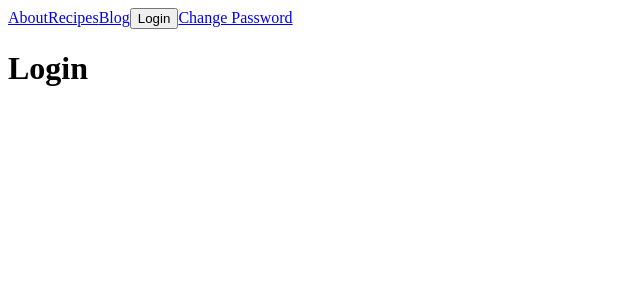
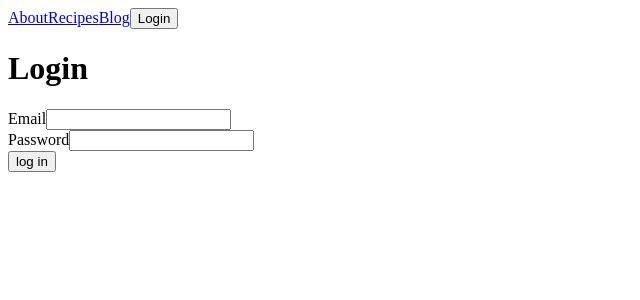
Before and after one commit to davidkerr766/T3A2-client, a React (Create React App) app: page /login in a window 1280 px wide. Shown: the top 300 px of the page, without its empty margins (0-640 px from the left). Built offline with nearby package versions, Linux system fonts and the light colour scheme; no server answers.

Commit message:
login working, still need to finish password change

```diff
--- a/src/components/Login.js
+++ b/src/components/Login.js
@@ -1,9 +1,38 @@
-import React from 'react'
+import React, { useState, useContext } from 'react'
+import { useHistory } from 'react-router-dom'
+import UserContext from '../context/UserContext'
+import api from '../api'
+
 
 const Login = () => {
+    const [email, setEmail] = useState()
+    const [password, setPassword] = useState()
+
+    const { setUserData } = useContext(UserContext)
+    const history = useHistory()
+
+    const submit = async (e) => {
+        e.preventDefault()
+        const loginDetails = {email, password}
+        const loginRes = await api.post("/users/login", loginDetails)
+        setUserData({
+            token: loginRes.data.token,
+            user: loginRes.data.user
+        })
+        localStorage.setItem("auth-token", loginRes.data.token)
+        history.push("/")
+    }
+
     return (
         <div>
             <h1>Login</h1>
+            <form onSubmit={submit}>
+                <label htmlFor="loginEmail">Email</label>
+                <input type="text" id="loginEmail" onChange={e => setEmail(e.target.value)}></input> <br />
+                <label htmlFor="loginPassword">Password</label>
+                <input type="password" id="loginPassword" onChange={e => setPassword(e.target.value)}></input> <br />
+                <input type="submit" value="log in" />
+            </form>
         </div>
     )
 }
--- a/src/components/LoginButton.js
+++ b/src/components/LoginButton.js
@@ -1,13 +1,34 @@
-import React from 'react'
+import React, { useContext } from 'react'
 import { useHistory } from 'react-router-dom'
+import UserContext from '../context/UserContext'
 
 const LoginButton = () => {
+    const { userData, setUserData } = useContext(UserContext)
+
     const history = useHistory()
-
     const login = () => history.push("/login")
+    const changePassword = () => history.push("/change-password")
+    const logOut = () => {
+        setUserData({
+            token: undefined,
+            user: undefined
+        })
+        localStorage.setItem("auth-token", "")
+    }
 
     return (
+        <>
+        { userData.user ? (
+            <>
+            <button onClick={logOut} >Log Out</button>
+            <button onClick={changePassword} >Change Password</button>
+            </>
+        ) : (
             <button onClick={login} >Login</button>
+        )
+
+        }
+        </>
     )
 }
 
--- a/src/components/Navbar.js
+++ b/src/components/Navbar.js
@@ -9,7 +9,6 @@ const Navbar = () => {
             <Link to="/recipes">Recipes</Link>
             <Link to="/blog">Blog</Link>
             <LoginButton />
-            <Link to="/change-password">Change Password</Link>
       </nav>
     )
 }
```
